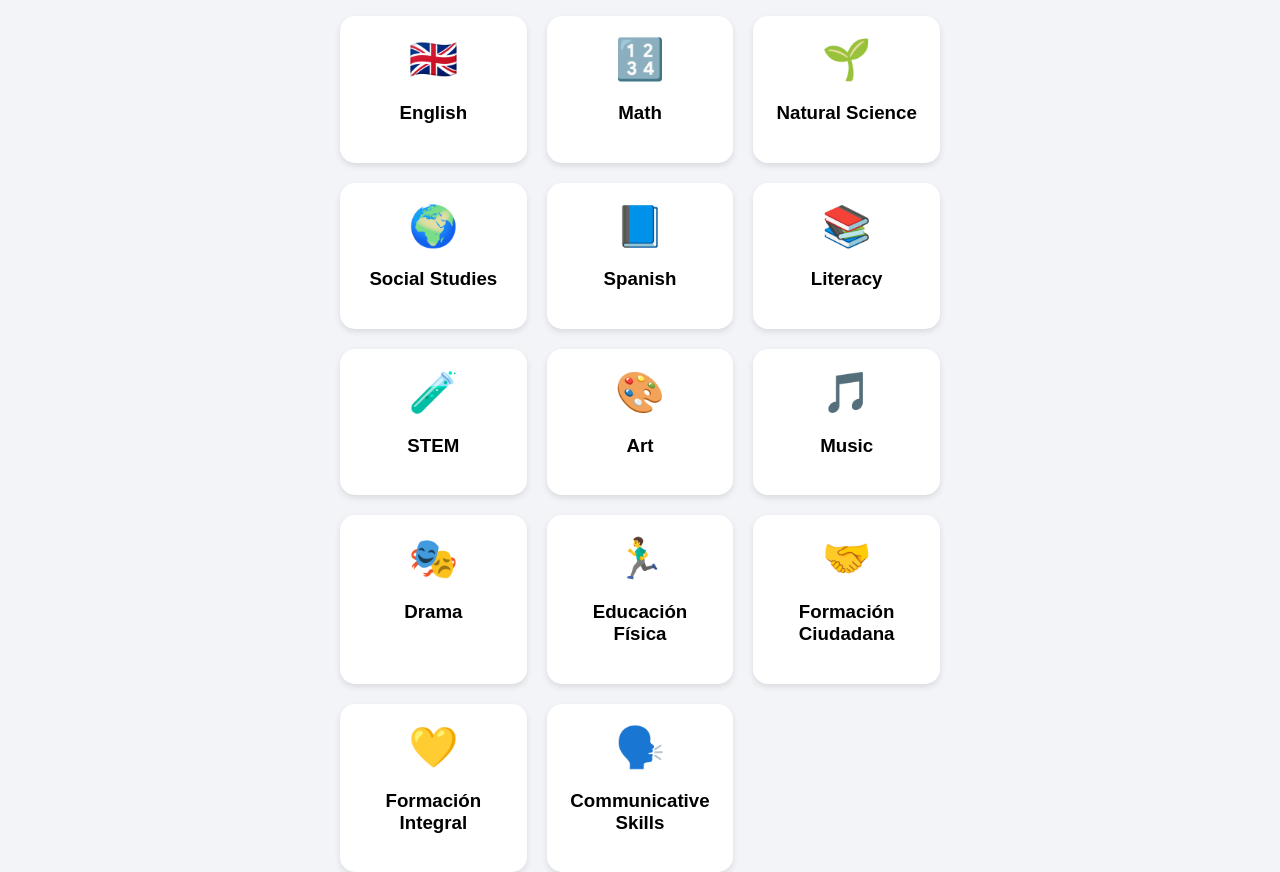
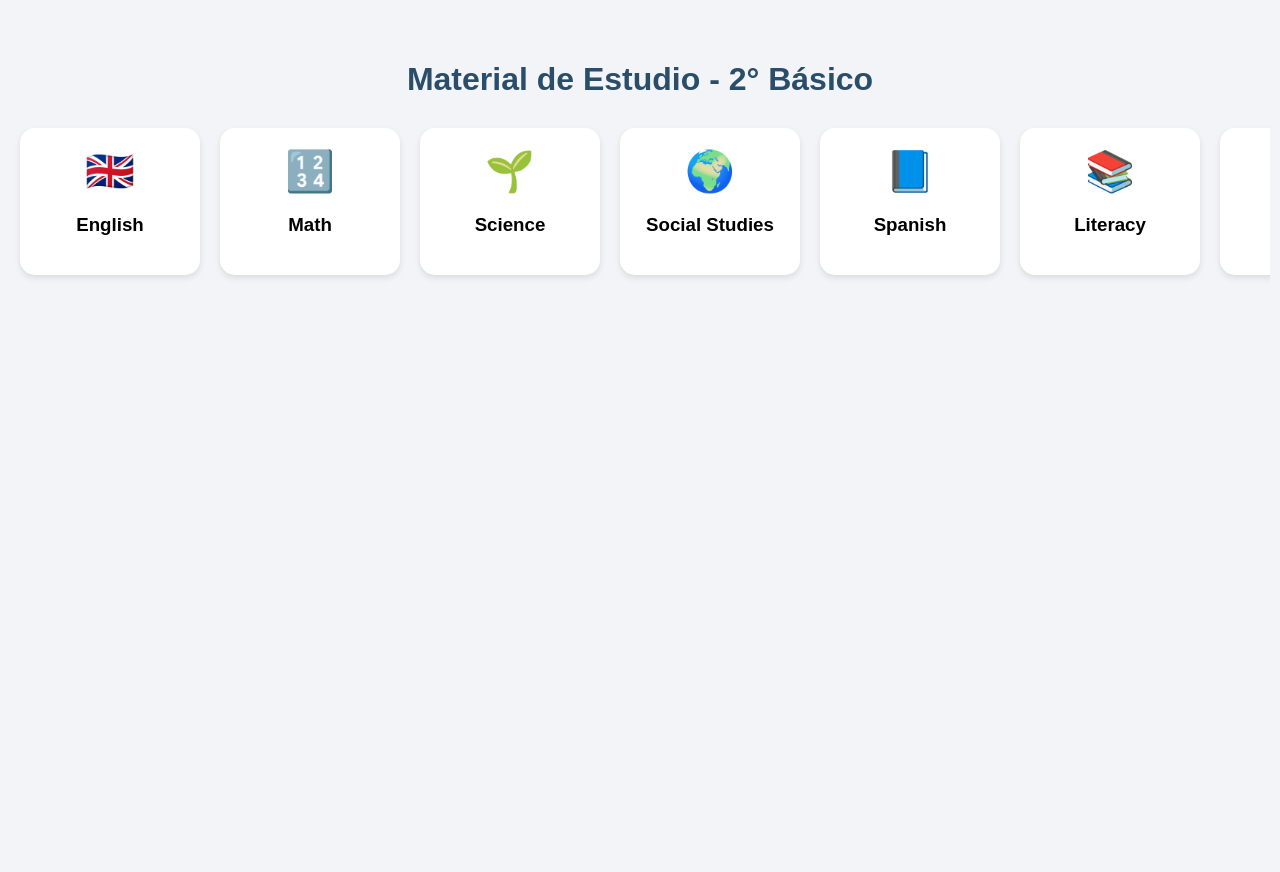
Before and after one commit to jsanhueza-git/josefapp, a plain HTML site: page index.html in a window 1280 px wide. After the commit the page ends 800 px from the top, so only its background shows below. Drawn offline with Linux system fonts and the light colour scheme.

Commit message:
Actualización del diseño carrusel

```diff
--- a/index.html
+++ b/index.html
@@ -31,41 +31,45 @@
             display: block;
         }
 
-        /* Menú principal */
+        /* Pantalla principal */
         #home {
             display: flex;
             flex-direction: column;
-            justify-content: center;
+            justify-content: flex-start;
             align-items: center;
-            gap: 20px;
+            padding-top: 40px;
         }
 
         h1 {
             text-align: center;
             color: #2a4d69;
-            margin-bottom: 10px;
+            margin-bottom: 20px;
         }
 
-        .grid {
-            display: grid;
-            grid-template-columns: repeat(auto-fit, minmax(140px, 1fr));
+        /* Carrusel horizontal */
+        .carousel {
+            display: flex;
+            overflow-x: auto;
             gap: 20px;
+            padding: 10px;
+            scroll-snap-type: x mandatory;
             width: 100%;
-            max-width: 600px;
+        }
+
+        .carousel::-webkit-scrollbar {
+            display: none;
         }
 
         .card {
+            min-width: 140px;
             background: white;
             padding: 20px;
             border-radius: 15px;
             text-align: center;
             box-shadow: 0 3px 6px rgba(0,0,0,0.1);
             cursor: pointer;
-            transition: transform 0.15s ease;
-        }
-
-        .card:hover {
-            transform: scale(1.05);
+            scroll-snap-align: center;
+            flex-shrink: 0;
         }
 
         .icon {
@@ -107,7 +111,7 @@
     </style>
 
     <script>
-        function openSubject(name, title, linksHTML) {
+        function openSubject(title, linksHTML) {
             document.getElementById("home").classList.remove("active");
             document.getElementById("content").classList.add("active");
 
@@ -128,9 +132,9 @@
 <div id="home" class="screen active">
     <h1>Material de Estudio - 2° Básico</h1>
 
-    <div class="grid">
+    <div class="carousel">
 
-        <div class="card" onclick="openSubject('english','English Language',`
+        <div class="card" onclick="openSubject('English Language',`
             <a class='link' href='http://www.youtube.com/watch?v=DEO7Z4thvuM' target='_blank'>Video: There is / There are</a>
             <a class='link' href='http://www.youtube.com/watch?v=g7kK989HiRQ' target='_blank'>Video: School Supplies</a>
             <a class='link' href='https://wordwall.net/resource/16338408/there-is-there-are' target='_blank'>Juego: There is / There are</a>
@@ -142,71 +146,71 @@
             <h3>English</h3>
         </div>
 
-        <div class="card" onclick="openSubject('math','Math',`
+        <div class="card" onclick="openSubject('Math',`
             <a class='link' href='https://wordwall.net/resource/12530452/numbers-1-100-game' target='_blank'>Juego: Numbers 1–100</a>
         `)">
             <div class="icon">🔢</div>
             <h3>Math</h3>
         </div>
 
-        <div class="card" onclick="openSubject('science','Natural Science',``)">
+        <div class="card" onclick="openSubject('Natural Science',``)">
             <div class="icon">🌱</div>
-            <h3>Natural Science</h3>
+            <h3>Science</h3>
         </div>
 
-        <div class="card" onclick="openSubject('social','Social Studies',``)">
+        <div class="card" onclick="openSubject('Social Studies',``)">
             <div class="icon">🌍</div>
             <h3>Social Studies</h3>
         </div>
 
-        <div class="card" onclick="openSubject('spanish','Spanish',``)">
+        <div class="card" onclick="openSubject('Spanish',``)">
             <div class="icon">📘</div>
             <h3>Spanish</h3>
         </div>
 
-        <div class="card" onclick="openSubject('literacy','Literacy',``)">
+        <div class="card" onclick="openSubject('Literacy',``)">
             <div class="icon">📚</div>
             <h3>Literacy</h3>
         </div>
 
-        <div class="card" onclick="openSubject('stem','STEM',``)">
+        <div class="card" onclick="openSubject('STEM',``)">
             <div class="icon">🧪</div>
             <h3>STEM</h3>
         </div>
 
-        <div class="card" onclick="openSubject('art','Art',``)">
+        <div class="card" onclick="openSubject('Art',``)">
             <div class="icon">🎨</div>
             <h3>Art</h3>
         </div>
 
-        <div class="card" onclick="openSubject('music','Music',``)">
+        <div class="card" onclick="openSubject('Music',``)">
             <div class="icon">🎵</div>
             <h3>Music</h3>
         </div>
 
-        <div class="card" onclick="openSubject('drama','Drama',``)">
+        <div class="card" onclick="openSubject('Drama',``)">
             <div class="icon">🎭</div>
             <h3>Drama</h3>
         </div>
 
-        <div class="card" onclick="openSubject('pe','Educación Física',``)">
+        <div class="card" onclick="openSubject('Educación Física',``)">
             <div class="icon">🏃‍♂️</div>
-            <h3>Educación Física</h3>
+            <h3>Ed. Física</h3>
         </div>
 
-        <div class="card" onclick="openSubject('ciudadana','Formación Ciudadana',``)">
+        <div class="card" onclick="openSubject('Formación Ciudadana',``)">
             <div class="icon">🤝</div>
-            <h3>Formación Ciudadana</h3>
+            <h3>Ciudadana</h3>
         </div>
 
-        <div class="card" onclick="openSubject('integral','Formación Integral',``)">
+        <div class="card" onclick="openSubject('Formación Integral',``)">
             <div class="icon">💛</div>
-            <h3>Formación Integral</h3>
+            <h3>Integral</h3>
         </div>
 
-        <div class="card" onclick="openSubject('comms','Communicative Skills',``)">
+        <div class="card" onclick="openSubject('Communicative Skills',``)">
             <div class="icon">🗣️</div>
-            <h3>Communicative Skills</h3>
+            <h3>Comms</h3>
         </div>
 
     </div>
```
